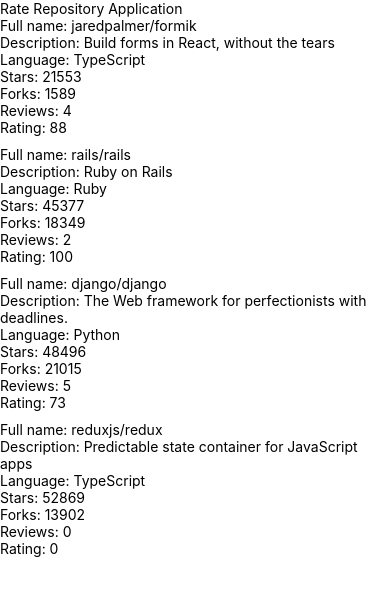
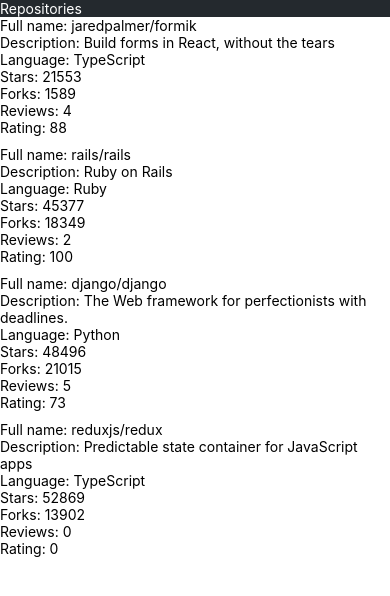
Before and after one commit to Ornellasd/rate-repository-app, a React Native app: screen / in a window 390 px wide. Shown: the top 596 px of the page. Built offline with nearby package versions, Linux system fonts and the light colour scheme.

Commit message:
initialize AppBar component

```diff
--- /dev/null
+++ b/src/components/AppBar.jsx
@@ -0,0 +1,22 @@
+import { View, StyleSheet } from 'react-native';
+import Constants from 'expo-constants';
+
+import Text from './Text';
+
+const styles = StyleSheet.create({
+  container: {
+    paddingTop: Constants.statusBarHeight,
+    paddingBottom: Constants.statusBarHeight,
+    backgroundColor: '#24292e'
+  }
+});
+
+const AppBar = () => {
+  return (
+    <View style={styles.container}>
+      <Text color="title">Repositories</Text>
+    </View>
+  );
+}
+
+export default AppBar;
--- a/src/components/Main.jsx
+++ b/src/components/Main.jsx
@@ -2,10 +2,10 @@
 import { Text, StyleSheet, View } from 'react-native';
 
 import RepositoryList from './RepositoryList';
+import AppBar from './AppBar';
 
 const styles = StyleSheet.create({
   container: {
-    marginTop: Constants.statusBarHeight,
     flexGrow: 1,
     flexShrink: 1,
   },
@@ -14,7 +14,7 @@
 const Main = () => {
   return (
     <View style={styles.container}>
-      <Text>Rate Repository Application</Text>
+      <AppBar />
       <RepositoryList />
     </View>
   );
--- /dev/null
+++ b/src/components/Text.jsx
@@ -0,0 +1,43 @@
+import { Text as NativeText, StyleSheet } from 'react-native';
+
+import theme from '../theme';
+
+const styles = StyleSheet.create({
+  text: {
+    color: theme.colors.textPrimary,
+    fontSize: theme.fontSizes.body,
+    fontFamily: theme.fonts.main,
+    fontWeight: theme.fontWeights.normal,
+  },
+  colorTextSecondary: {
+    color: theme.colors.textSecondary,
+  },
+  colorPrimary: {
+    color: theme.colors.primary,
+  },
+  colorTextTitle: {
+    color: theme.colors.title,
+  },
+  fontSizeSubheading: {
+    fontSize: theme.fontSizes.subheading,
+  },
+  fontWeightBold: {
+    fontWeight: theme.fontWeights.bold,
+  },
+});
+
+const Text = ({ color, fontSize, fontWeight, style, ...props }) => {
+  const textStyle = [
+    styles.text,
+    color === 'textSecondary' && styles.colorTextSecondary,
+    color === 'primary' && styles.colorPrimary,
+    color === 'title' && styles.colorTextTitle,
+    fontSize === 'subheading' && styles.fontSizeSubheading,
+    fontWeight === 'bold' && styles.fontWeightBold,
+    style,
+  ];
+
+  return <NativeText style={textStyle} {...props} />;
+};
+
+export default Text;
--- /dev/null
+++ b/src/theme.js
@@ -0,0 +1,21 @@
+const theme = {
+  colors: {
+    textPrimary: '#24292e',
+    textSecondary: '#586069',
+    primary: '#0366d6',
+    title: '#fff',
+  },
+  fontSizes: {
+    body: 14,
+    subheading: 16,
+  },
+  fonts: {
+    main: 'System',
+  },
+  fontWeights: {
+    normal: '400',
+    bold: '700',
+  },
+};
+
+export default theme;
```
